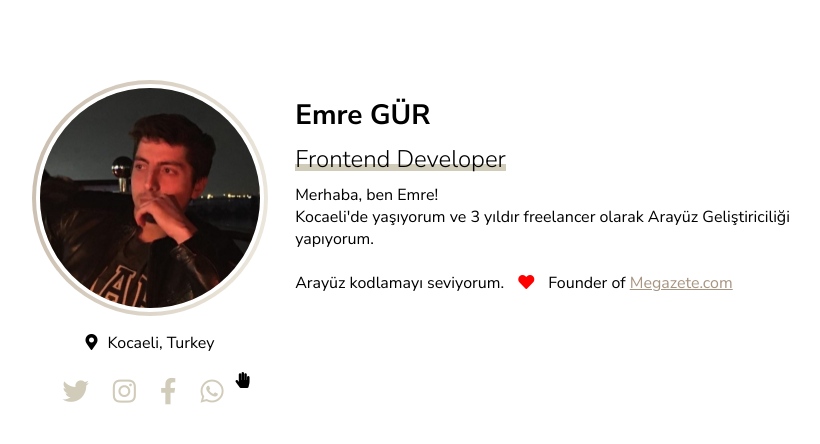
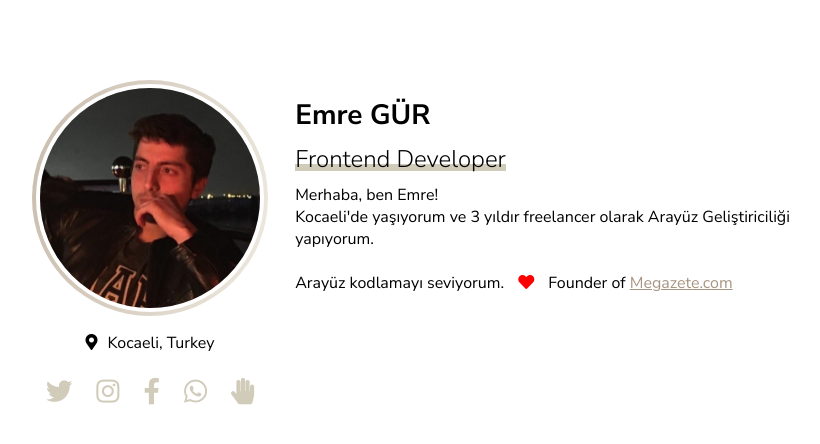
Before and after one commit to emregur/emregur.github.io, a plain HTML site: page index.html in a window 1280 px wide. Shown: the whole page, without its empty margins (198-1018 px from the left). Drawn offline with Linux system fonts and the light colour scheme.

Commit message:
Update index.html

```diff
--- a/index.html
+++ b/index.html
@@ -27,7 +27,7 @@
                             <li><a href="https://www.instagram.com/hemrgr" title="Instagram"><i class="fab fa-instagram"></i></a></li>
                             <li><a href="https://www.facebook.com/emrg5353" title="Facebook"><i class="fab fa-facebook-f"></i></a></li>
                             <li><a href="http://api.whatsapp.com/send?phone=905322804153" title="WhatsApp"><i class="fab fa-whatsapp"></i></a></li>
-                            <li><i class="fas fa-hand-paper"></i><span class="tooltip">Clubhouse: @emregur</span></li>
+                            <li><a href="#"><i class="fas fa-hand-paper"></i></a><span class="tooltip">Clubhouse: @emregur</span></li>
                         </ul>
                     </div>
                 </div>
```
